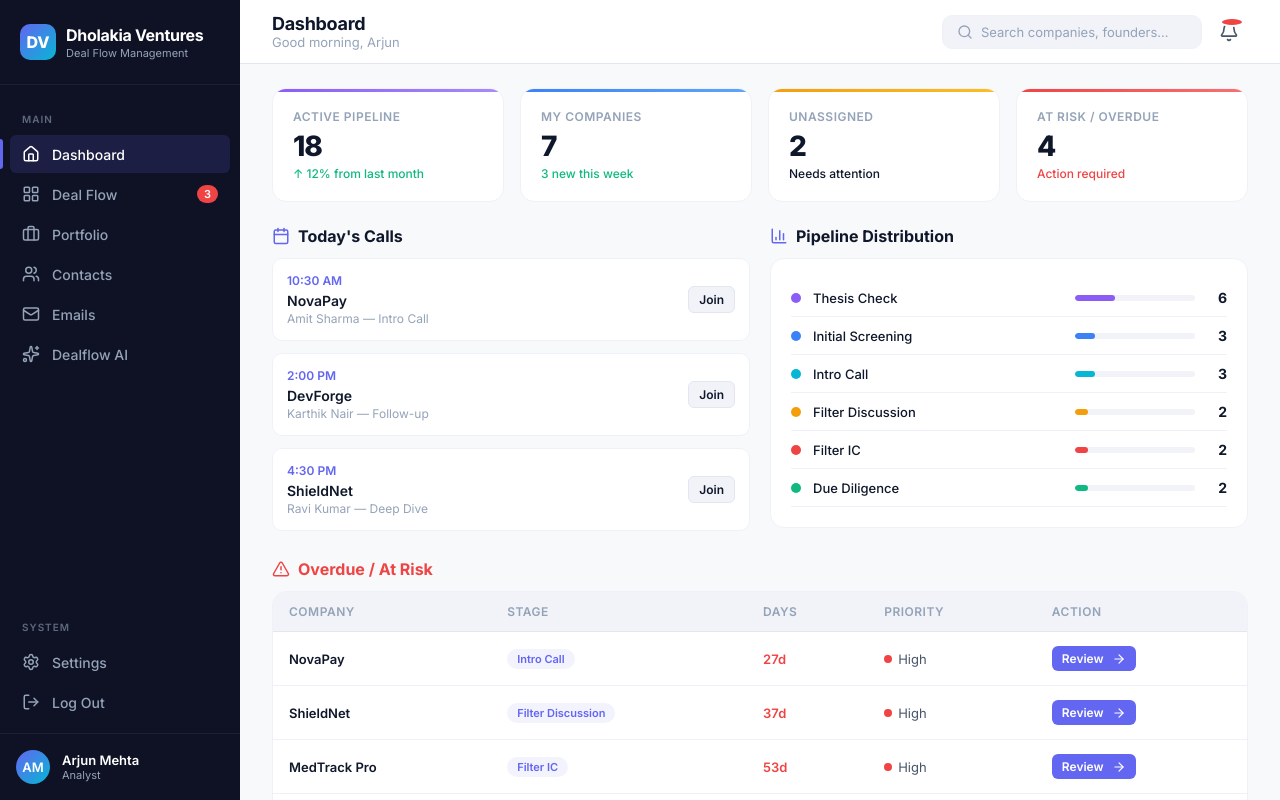
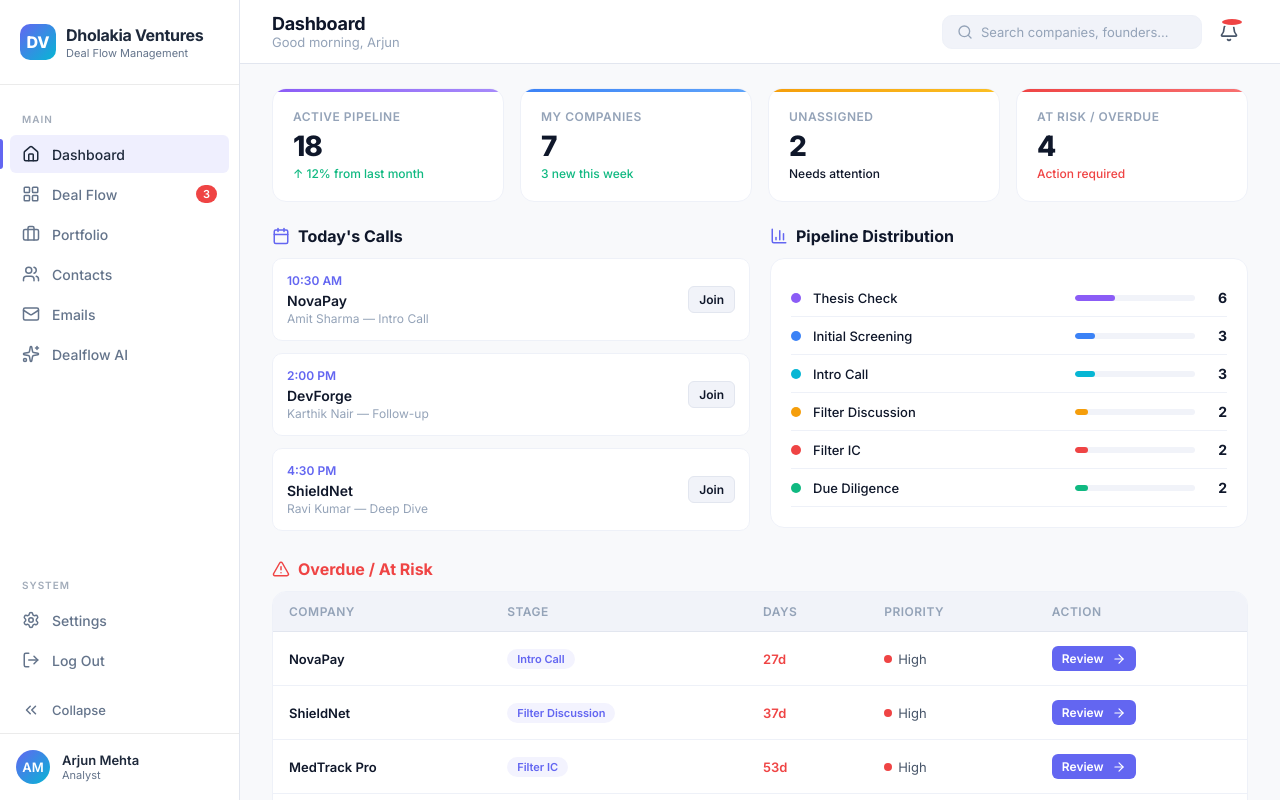
Before and after one commit to aayush4jha/VC-software, a Next.js app in the folder dealflow-app/: page / in a window 1280 px wide. Built offline with nearby package versions, Linux system fonts and the light colour scheme.

Commit message:
Side bar collapse added

```diff
--- a/dealflow-app/src/app/globals.css
+++ b/dealflow-app/src/app/globals.css
@@ -33,11 +33,11 @@
   --text-inverse: #ffffff;
 
   /* Sidebar */
-  --sidebar-bg: #0f1225;
-  --sidebar-hover: rgba(255, 255, 255, 0.06);
-  --sidebar-active: rgba(99, 102, 241, 0.15);
-  --sidebar-text: #94a3b8;
-  --sidebar-text-active: #ffffff;
+  --sidebar-bg: #ffffff;
+  --sidebar-hover: rgba(99, 102, 241, 0.06);
+  --sidebar-active: rgba(99, 102, 241, 0.1);
+  --sidebar-text: #64748b;
+  --sidebar-text-active: #1e293b;
   --sidebar-width: 240px;
 
   /* Shadows */
@@ -109,11 +109,70 @@ html, body {
 .sidebar {
   width: var(--sidebar-width);
   background: var(--sidebar-bg);
+  border-right: 1px solid var(--border);
   display: flex;
   flex-direction: column;
   flex-shrink: 0;
   position: relative;
   z-index: 10;
+  transition: width var(--transition-normal);
+  overflow: hidden;
+}
+
+.sidebar-collapsed {
+  width: 68px;
+}
+
+.sidebar-collapse-btn {
+  display: flex;
+  align-items: center;
+  gap: 12px;
+  padding: 10px 12px;
+  margin: 0 10px 4px;
+  border-radius: var(--radius-sm);
+  color: var(--sidebar-text);
+  font-size: 13px;
+  font-weight: 500;
+  cursor: pointer;
+  transition: all var(--transition-fast);
+}
+
+.sidebar-collapse-btn:hover {
+  background: var(--sidebar-hover);
+  color: var(--sidebar-text-active);
+}
+
+.sidebar-collapse-btn svg {
+  width: 18px;
+  height: 18px;
+  flex-shrink: 0;
+}
+
+.sidebar-collapsed .sidebar-brand {
+  justify-content: center;
+  padding: 24px 10px;
+}
+
+.sidebar-collapsed .sidebar-nav {
+  padding: 12px 6px;
+  align-items: center;
+}
+
+.sidebar-collapsed .sidebar-nav-item {
+  justify-content: center;
+  padding: 10px;
+  width: 44px;
+}
+
+.sidebar-collapsed .sidebar-collapse-btn {
+  justify-content: center;
+  margin: 0 6px 4px;
+  padding: 10px;
+}
+
+.sidebar-collapsed .sidebar-user {
+  justify-content: center;
+  padding: 16px 10px;
 }
 
 .sidebar-brand {
@@ -121,7 +180,7 @@ html, body {
   display: flex;
   align-items: center;
   gap: 10px;
-  border-bottom: 1px solid rgba(255, 255, 255, 0.06);
+  border-bottom: 1px solid rgba(0, 0, 0, 0.08);
 }
 
 .sidebar-brand-icon {
@@ -138,7 +197,7 @@ html, body {
 }
 
 .sidebar-brand-text {
-  color: white;
+  color: #1e293b;
   font-size: 16px;
   font-weight: 700;
   letter-spacing: -0.3px;
@@ -225,7 +284,7 @@ html, body {
 
 .sidebar-user {
   padding: 16px;
-  border-top: 1px solid rgba(255, 255, 255, 0.06);
+  border-top: 1px solid rgba(0, 0, 0, 0.08);
   display: flex;
   align-items: center;
   gap: 12px;
@@ -250,7 +309,7 @@ html, body {
 }
 
 .sidebar-user-name {
-  color: white;
+  color: #1e293b;
   font-size: 13px;
   font-weight: 600;
 }
--- a/dealflow-app/src/components/layout/Sidebar.tsx
+++ b/dealflow-app/src/components/layout/Sidebar.tsx
@@ -1,10 +1,10 @@
 'use client';
 
-import React from 'react';
+import React, { useState } from 'react';
 import Link from 'next/link';
 import { usePathname } from 'next/navigation';
 import {
-    Home, LayoutGrid, Briefcase, Users, Mail, Sparkles, Settings, LogOut, UserCircle
+    Home, LayoutGrid, Briefcase, Users, Mail, Sparkles, Settings, LogOut, UserCircle, ChevronsLeft, ChevronsRight
 } from 'lucide-react';
 import { currentUser } from '@/lib/mock-data';
 
@@ -23,19 +23,22 @@ const bottomNav = [
 
 export default function Sidebar() {
     const pathname = usePathname();
+    const [collapsed, setCollapsed] = useState(false);
 
     return (
-        <aside className="sidebar">
+        <aside className={`sidebar ${collapsed ? 'sidebar-collapsed' : ''}`}>
             <div className="sidebar-brand">
                 <div className="sidebar-brand-icon">DV</div>
+                {!collapsed && (
                     <div>
                         <div className="sidebar-brand-text">Dholakia Ventures</div>
                         <div className="sidebar-brand-sub">Deal Flow Management</div>
                     </div>
+                )}
             </div>
 
             <nav className="sidebar-nav">
-                <div className="sidebar-section-label">Main</div>
+                {!collapsed && <div className="sidebar-section-label">Main</div>}
                 {navItems.map((item) => {
                     const Icon = item.icon;
                     const isActive = pathname === item.href || (item.href !== '/' && pathname.startsWith(item.href));
@@ -44,17 +47,18 @@ export default function Sidebar() {
                             key={item.href}
                             href={item.href}
                             className={`sidebar-nav-item ${isActive ? 'active' : ''}`}
+                            title={collapsed ? item.label : undefined}
                         >
                             <Icon />
-                            {item.label}
-                            {item.badge && <span className="sidebar-nav-badge">{item.badge}</span>}
+                            {!collapsed && item.label}
+                            {!collapsed && item.badge && <span className="sidebar-nav-badge">{item.badge}</span>}
                         </Link>
                     );
                 })}
 
                 <div style={{ flex: 1 }} />
 
-                <div className="sidebar-section-label">System</div>
+                {!collapsed && <div className="sidebar-section-label">System</div>}
                 {bottomNav.map((item) => {
                     const Icon = item.icon;
                     const isActive = pathname === item.href;
@@ -63,26 +67,34 @@ export default function Sidebar() {
                             key={item.href}
                             href={item.href}
                             className={`sidebar-nav-item ${isActive ? 'active' : ''}`}
+                            title={collapsed ? item.label : undefined}
                         >
                             <Icon />
-                            {item.label}
+                            {!collapsed && item.label}
                         </Link>
                     );
                 })}
-                <div className="sidebar-nav-item" style={{ cursor: 'pointer' }}>
+                <div className="sidebar-nav-item" style={{ cursor: 'pointer' }} title={collapsed ? 'Log Out' : undefined}>
                     <LogOut />
-                    Log Out
+                    {!collapsed && 'Log Out'}
                 </div>
             </nav>
+
+            <div className="sidebar-collapse-btn" onClick={() => setCollapsed(!collapsed)}>
+                {collapsed ? <ChevronsRight /> : <ChevronsLeft />}
+                {!collapsed && <span>Collapse</span>}
+            </div>
 
             <div className="sidebar-user">
                 <div className="sidebar-user-avatar">
                     {currentUser.name.split(' ').map(n => n[0]).join('')}
                 </div>
+                {!collapsed && (
                     <div className="sidebar-user-info">
                         <div className="sidebar-user-name">{currentUser.name}</div>
                         <div className="sidebar-user-role">{currentUser.role}</div>
                     </div>
+                )}
             </div>
         </aside>
     );
```
Lines whose indentation alone changed are shown as unchanged.
